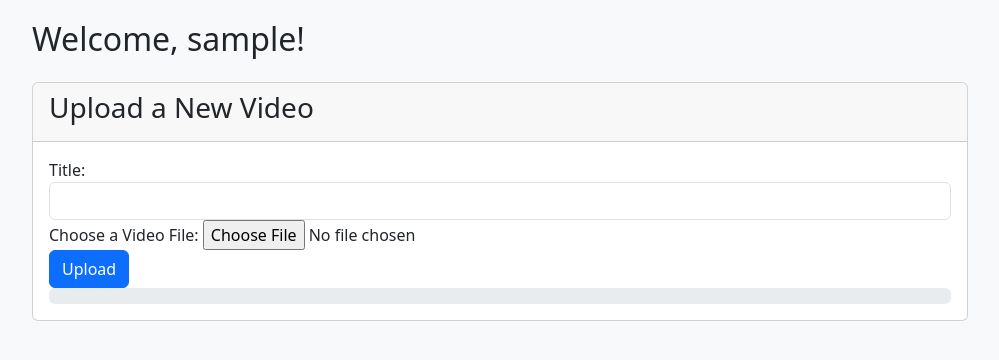
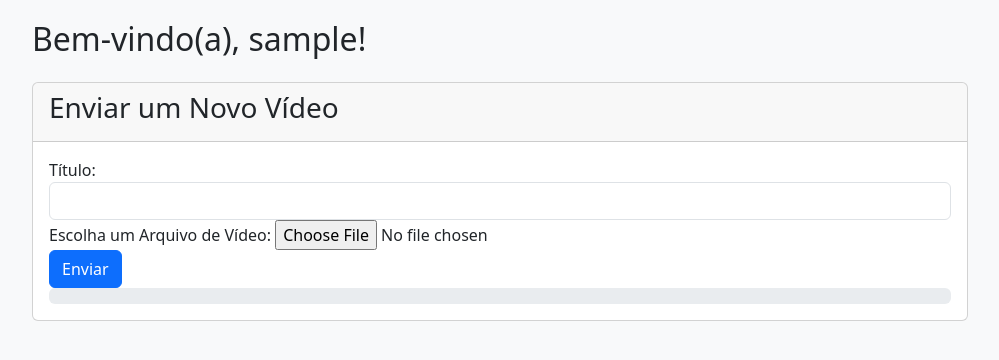
Before and after one commit to gabrielvinicius/resumo, a Flask app: page /dashboard in a window 1280 px wide. Shown: the part 56-416 px from the top of the page, without its empty margins (140-1139 px from the left). Run offline with Flask 3, Linux system fonts and the light colour scheme; the visitor is signed in with stand-in values (Sample User, id 1); data that the repository does not hold is empty; parts of the project's set-up code (start-up, migrations or seed data) failed here and were passed over; some libraries are stand-ins or nearby versions.

Commit message:
commit 25/03 - trabalho

```diff
--- a/app/templates/video/dashboard.html
+++ b/app/templates/video/dashboard.html
@@ -4,25 +4,24 @@
 {% block title %}Dashboard{% endblock %}
 
 {% block content %}
-<h2>Welcome, {{ current_user.username }}!</h2>
+  <h2>Bem-vindo(a), {{ current_user.username }}!</h2>
   <div class="card mt-4">
     <div class="card-header">
-        <h3 class="card-title">Upload a New Video</h3>
+      <h3 class="card-title">Enviar um Novo Vídeo</h3>
     </div>
     <div class="card-body">
       <form action="{{ url_for('video.upload') }}" enctype="multipart/form-data" method="post">
         <div class="form-group">
-                <label for="title">Title:</label>
-                <input class="form-control" id="title" name="title" required type="text">
+          <label for="title">Título:</label>
+          <input type="text" id="title" name="title" required class="form-control">
         </div>
         <div class="form-group">
-                <label for="file">Choose a Video File:</label>
-                <input accept=".mp4, .avi, .mkv, .mov" class="form-control-file" id="file" name="file" required
-                       type="file">
+          <label for="file">Escolha um Arquivo de Vídeo:</label>
+          <input type="file" id="file" name="file" required class="form-control-file" accept=".mp4, .avi, .mkv, .mov">
         </div>
-            <button class="btn btn-primary" type="submit">Upload</button>
-            <div class="progress" role="progressbar" aria-label="Animated striped example" aria-valuenow="0" aria-valuemin="0" aria-valuemax="100">
-                <div class="progress-bar progress-bar-striped progress-bar-animated" style="width: 0%"></div>
+        <button type="submit" class="btn btn-primary">Enviar</button>
+        <div class="progress">
+          <div class="progress-bar progress-bar-striped progress-bar-animated" style="width: 0%;" role="progressbar" aria-valuenow="0" aria-valuemin="0" aria-valuemax="100"></div>
         </div>
       </form>
     </div>
@@ -32,21 +31,22 @@
     {% for video in videos %}
       <div class="col-md-4 mb-4">
         <div class="card">
-            <img alt="Thumbnail" class="card-img-top" src="{{ url_for('video.thumbnail', video_id=video.id) }}">
+          <img src="{{ url_for('video.thumbnail', video_id=video.id) }}" alt="Thumbnail" class="card-img-top">
           <div class="card-body">
             <h5 class="card-title">{{ video.title }}</h5>
-                <p class="card-text">File Size: {{ video.file_size }} bytes</p>
+            <p class="card-text">Tamanho do Arquivo: {{ video.file_size }} bytes</p>
             <p class="card-text">FPS: {{ video.fps }}</p>
             <p class="card-text">Codec: {{ video.codec }}</p>
-                <p class="card-text">Duration: {{ video.duration }} sec</p>
-                <p class="card-text">Date Added: {{ video.date_added.strftime('%Y-%m-%d %H:%M:%S') }}</p>
-                <a class="btn btn-primary" href="{{ url_for('video.view', video_id=video.id) }}">View Video</a>
+            <p class="card-text">Duração: {{ video.duration }} seg</p>
+            <p class="card-text">Data de Adição: {{ video.date_added.strftime('%Y-%m-%d %H:%M:%S') }}</p>
+            <a href="{{ url_for('video.view', video_id=video.id) }}" class="btn btn-primary">Ver Vídeo</a>
           </div>
         </div>
       </div>
     {% endfor %}
   </div>
 {% endblock %}
+
 {% block scripts %}
   <script src="{{ url_for('static', filename='upload.js') }}"></script>
 {% endblock %}
```
Also changed, not shown: app/static/upload.js (+15 -13 lines), app/templates/video/view_video.html (+15 -8 lines). Lines whose indentation alone changed are shown as unchanged.
